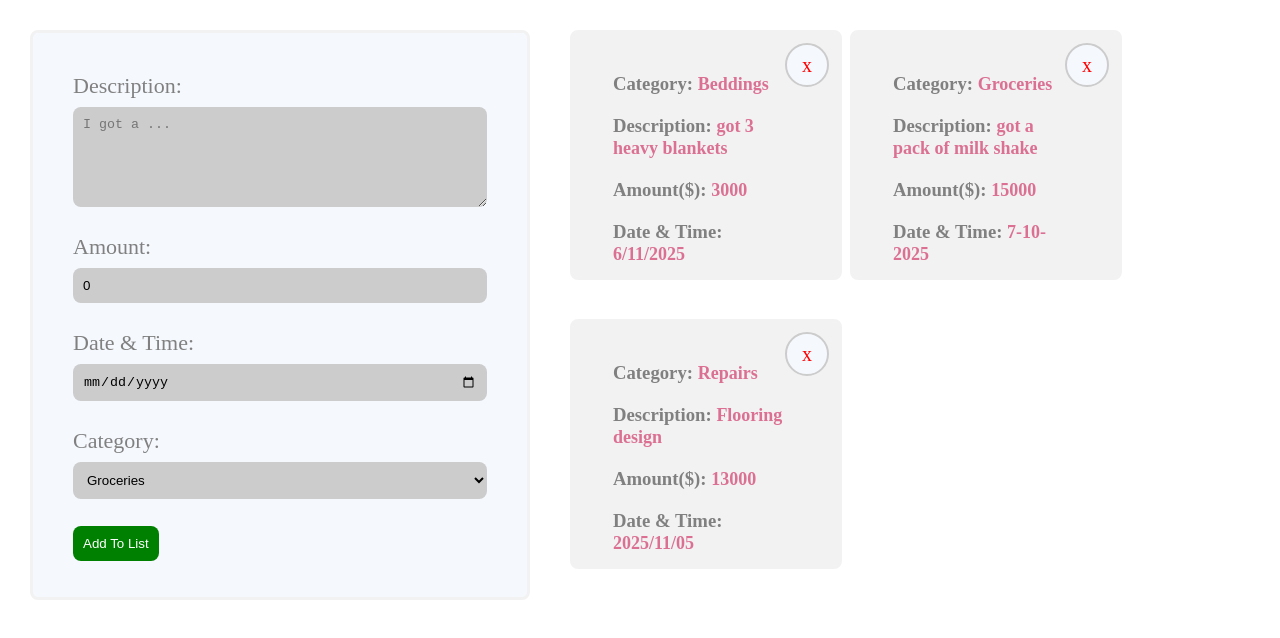
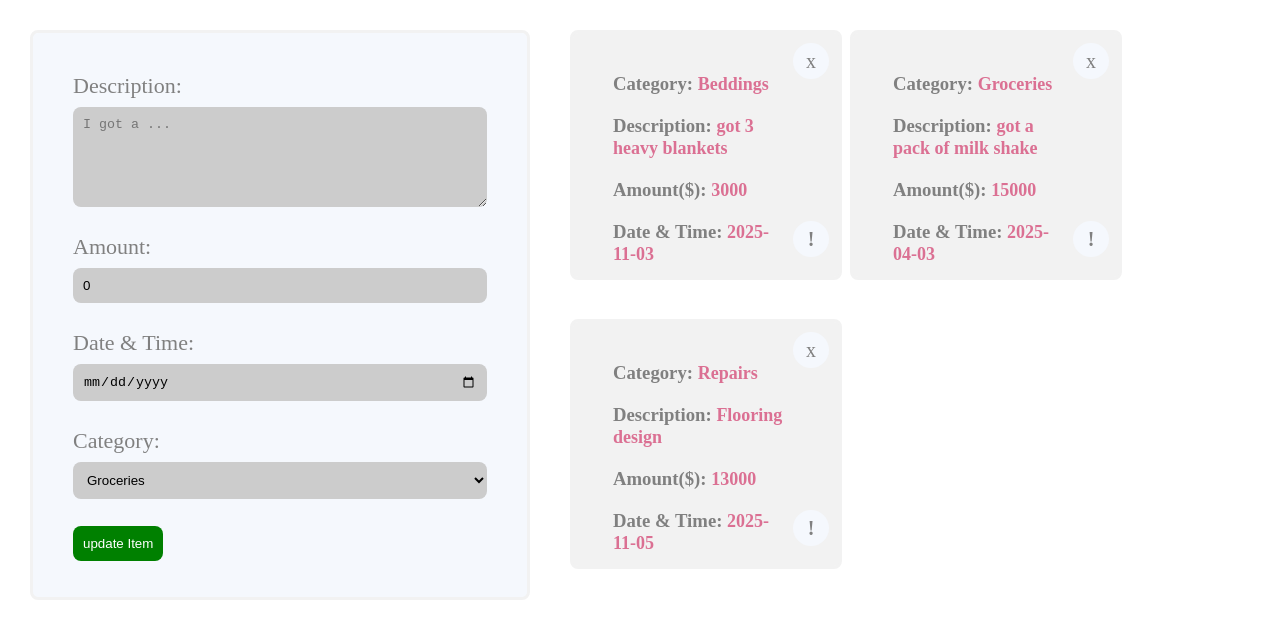
Before and after one commit to Princess-Morris/budget-track, a React (Create React App) app: page / in a window 1280 px wide. Shown: the top 638 px of the page. Built offline with nearby package versions, Linux system fonts and the light colour scheme.

Commit message:
added update functionality to each item on the list

```diff
--- a/src/components/budget/BudgetLists.tsx
+++ b/src/components/budget/BudgetLists.tsx
@@ -19,7 +19,7 @@ export default function BudgetList() {
             category: "Beddings",
             description: "got 3 heavy blankets",
             amount: 3000,
-            dateTime: "6/11/2025",
+            dateTime: "2025-11-03",
         },
 
         {
@@ -27,7 +27,7 @@ export default function BudgetList() {
             category: "Groceries",
             description: "got a pack of milk shake",
             amount: 15000,
-            dateTime: "7-10-2025",
+            dateTime: "2025-04-03",
         },
 
         {
@@ -35,7 +35,7 @@ export default function BudgetList() {
             category: "Repairs",
             description: "Flooring design",
             amount: 13000,
-            dateTime: "2025/11/05",
+            dateTime: "2025-11-05",
         }
     ]
 
@@ -58,10 +58,19 @@ export default function BudgetList() {
     }
 
     const handleSubmit = (e: any) => {
-        console.log("adding")
+        // console.log("adding")
         e.preventDefault()
-        setAllList([...allList, formData])
-        console.log("added")
+        if (formData.id){
+            setAllList(prev => prev.map((item) => item.id === formData.id ? formData : item))
+            console.log(formData.id)
+        } else {
+            const newItem = {
+                ...formData,
+                id: Date.now().toString()
+            }
+            setAllList(prev => [...prev, newItem])
+        }
+        // setAllList([...allList, formData])
         setFormData({
             id: "",
             category: 'Groceries',
@@ -72,10 +81,14 @@ export default function BudgetList() {
     }
 
     const handleDelete = (id: any) => {
-        console.log("i want to delete this post")
+        // console.log("i want to delete this post")
         setAllList(allList.filter((list) => (list.id !== id)))
-        // allList.filter((list) => (list.id !== id))
-        console.log("I have deleted this post")
+        // console.log("I have deleted this post")
+    }
+
+    const handleEdit = (list: any) => {
+        // console.log("About to update an item")
+        setFormData(list)
     }
 
     return (
@@ -100,7 +113,15 @@ export default function BudgetList() {
                         <h3>Date & Time: <span className="text">{list.dateTime} </span> </h3>
                         <div
                             onClick={() => handleDelete(list.id)}
-                         className="delete-wrapper"><span>x</span></div>
+                            className="delete-wrapper">
+                            x
+                        </div>
+                        <div
+                        onClick={() => handleEdit(list)}
+                            className="edit-wrapper"
+                        >
+                            !
+                        </div>
                     </div>
                 ))}
             </div>
--- a/src/components/budget/budget-list.css
+++ b/src/components/budget/budget-list.css
@@ -35,7 +35,7 @@ h3{
 }
 
 .delete-wrapper{
-  color: red;
+  /* color: blue; */
   font-size: 20px;
   cursor: pointer;
   position: absolute;
@@ -48,11 +48,40 @@ h3{
   align-items: center;
   border-radius: 50px;
   background-color: #f5f8fd;
-  border: 2px solid #ccc;
-  padding: 20px;
+  /* border: 1px solid #ccc; */
+  padding: 18px;
 
 }
 
 .delete-wrapper:hover{
   background-color: #ccc;
+  color: red;
 }
+
+/* .delete{
+  width: 100%;
+  height: 100%;
+} */
+
+.edit-wrapper{
+  /* color: blue; */
+  font-weight: bolder;
+  position: absolute;
+  bottom: 20px;
+  right:10px;
+  cursor: pointer;
+  width: 7px;
+  height: 7px;
+  padding: 18px;
+  background-color: #f5f8fd;
+  border-radius: 50px;
+  display: flex;
+  justify-content: center;
+  align-items: center;
+  font-size: 20px;
+}
+
+.edit-wrapper:hover{
+   background-color: #ccc;
+   color: blue;
+}
--- a/src/components/form/CreateList.tsx
+++ b/src/components/form/CreateList.tsx
@@ -1,15 +1,15 @@
 import "./create-list.css"
 
-interface formProps{
+interface formProps {
     category: string;
     description: string;
     amount: number;
     dateTime: string;
     handleChange: (e: React.ChangeEvent<HTMLInputElement | HTMLSelectElement | HTMLTextAreaElement>) => void
-    handleSubmit: (e: any) => void
+    handleSubmit: (e: React.FormEvent) => void
 }
 
-export default function CreateList({ category, description, amount, dateTime, handleChange, handleSubmit}: formProps) {
+export default function CreateList({ category, description, amount, dateTime, handleChange, handleSubmit }: formProps) {
 
 
     return (
@@ -43,7 +43,7 @@ export default function CreateList({ category, description, amount, dateTime, ha
             <div className="input">
                 <label>Date & Time: </label>
                 <input
-            type="date"
+                    type="Date"
                     name="dateTime"
                     value={dateTime}
                     onChange={handleChange}
@@ -71,7 +71,7 @@ export default function CreateList({ category, description, amount, dateTime, ha
             </div>
 
 
-            <button type="submit">Add To List</button>
+            <button type="submit">{category ? "update Item" : "Add To List"}</button>
 
         </form>
     )
```
Lines whose indentation alone changed are shown as unchanged.
